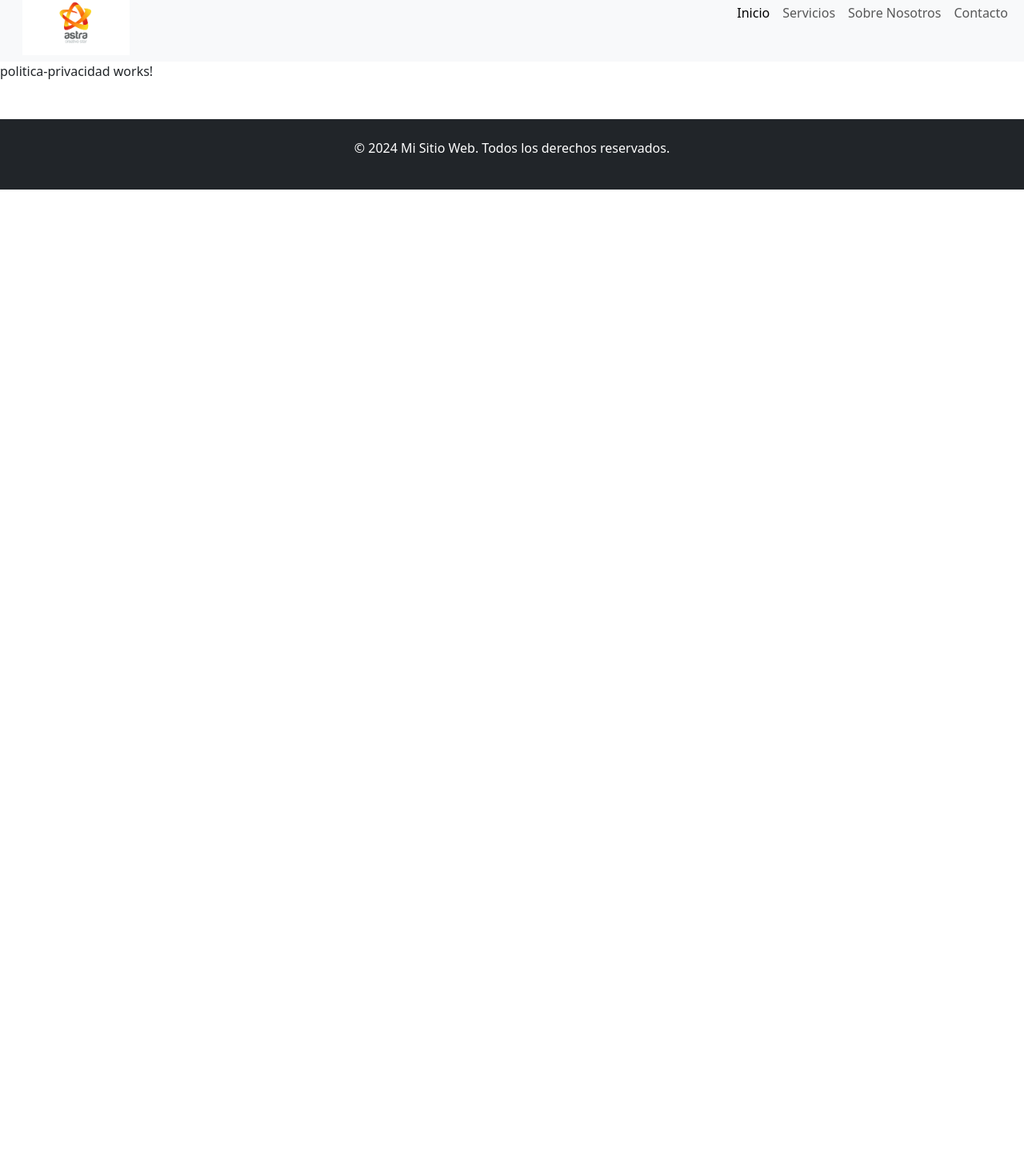
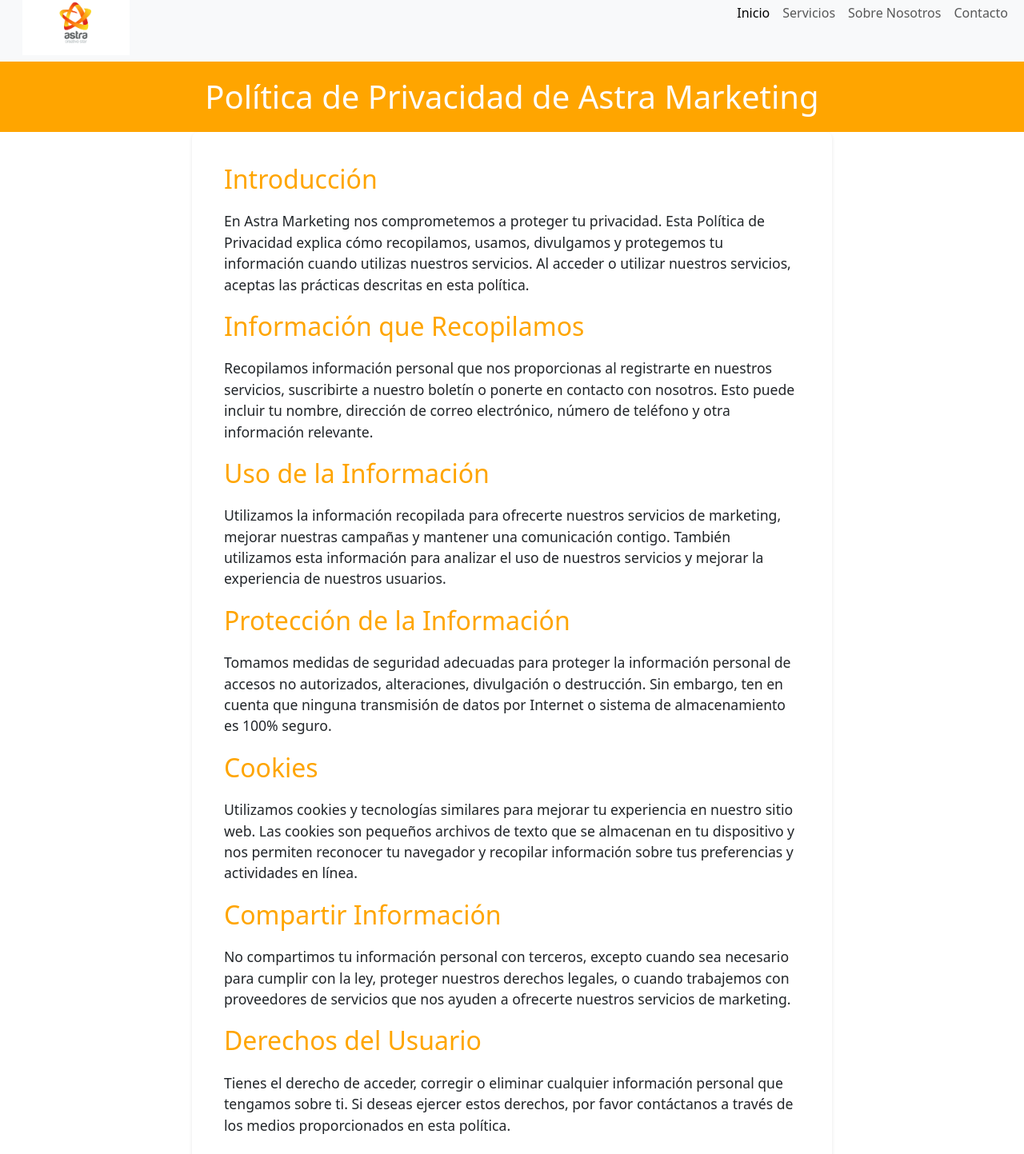
Before and after one commit to Javigarcilop/ra3-web-angular, an Angular app: page /politicaPrivacidad in a window 1280 px wide. Shown: the part 29-1472 px from the top of the page at 80% size. Before the commit the page ends 800 px from the top, so only its background shows below. Built offline with nearby package versions, Linux system fonts and the light colour scheme.

Commit message:
26-11-24

```diff
--- a/src/app/contacto/contacto.component.html
+++ b/src/app/contacto/contacto.component.html
@@ -1,12 +1,3 @@
-<!DOCTYPE html>
-<html lang="es">
-<head>
-    <meta charset="UTF-8">
-    <meta name="viewport" content="width=device-width, initial-scale=1.0">
-    <meta http-equiv="X-UA-Compatible" content="ie=edge">
-    <title>Contacto - Agencia de Publicidad y Marketing</title>
-</head>
-<body>
 <section id="contacto" class="my-5">
     <div class="container">
         <div class="row">
@@ -34,10 +25,10 @@
                 <p><strong>Teléfono:</strong> +123 456 7890</p>
                 <p><strong>Email:</strong> contacto@agenciamarketing.com</p>
                 <h3 class="mt-4">Ubicación en el mapa:</h3>
-                    <iframe src="https://www.google.com/maps/embed?pb=!1m18!1m12!1m3!1d2652.014923015978!2d-74.00601568434488!3d40.71277577933141!2m3!1f0!2f0!3f0!3m2!1i1024!2i768!4f13.1!3m3!1m2!1s0x89c259af118b51b5%3A0x92d3ebf9f2222b2f!2sFicticia%20Street%2C%20Ciudad%2C%20País!5e0!3m2!1ses!2ses!4v1698476944290!5m2!1ses!2ses" class="map-container" allowfullscreen="" loading="lazy"></iframe>
+                <iframe
+                    src="https://www.google.com/maps/embed?pb=!1m18!1m12!1m3!1d2652.014923015978!2d-74.00601568434488!3d40.71277577933141!2m3!1f0!2f0!3f0!3m2!1i1024!2i768!4f13.1!3m3!1m2!1s0x89c259af118b51b5%3A0x92d3ebf9f2222b2f!2sFicticia%20Street%2C%20Ciudad%2C%20País!5e0!3m2!1ses!2ses!4v1698476944290!5m2!1ses!2ses"
+                    class="map-container" allowfullscreen="" loading="lazy"></iframe>
             </div>
         </div>
     </div>
 </section>
-</body>
-</html>
--- a/src/app/footer/footer.component.html
+++ b/src/app/footer/footer.component.html
@@ -1,4 +1,4 @@
-<!-- Footer -->
 <footer class="bg-dark text-white text-center py-4 mt-5">
     <p>&copy; 2024 Mi Sitio Web. Todos los derechos reservados.</p>
+    <a class="nav-link" href="/politicaPrivacidad"><p>Politica de privacidad</p></a>
 </footer>
--- a/src/app/inicio/inicio.component.html
+++ b/src/app/inicio/inicio.component.html
@@ -1,13 +1,3 @@
-<div>
-  <!DOCTYPE html>
-  <html lang="es">
-  <head>
-    <meta charset="UTF-8">
-    <meta name="viewport" content="width=device-width, initial-scale=1.0">
-    <meta http-equiv="X-UA-Compatible" content="ie=edge">
-    <title>Página de Inicio</title>
-  </head>
-  <body>
 <section class="hero-section">
   <div class="text-center">
     <h1 class="hero-title"></h1>
@@ -15,13 +5,14 @@
     <a href="/servicios" class="btn btn-light btn-lg">Conócenos</a>
   </div>
 </section>
-
 <div class="container mt-5" id="servicios">
   <h2 class="text-center mb-4">Nuestros Servicios</h2>
   <div class="row">
     <div class="col-md-4 mb-4">
       <div class="card">
-            <img src="https://imgs.search.brave.com/Slyx2T_N2ulIl5sR6gJjEV_8L6io7iWb_Y_Eg7ktAcE/rs:fit:500:0:0:0/g:ce/aHR0cHM6Ly90NC5m/dGNkbi5uZXQvanBn/LzA5LzMyLzcwLzQ1/LzM2MF9GXzkzMjcw/NDU0NV8zeVNZcnBi/WW1uQ3I0NkRzNDRm/ZVZ2Q1N5QmlHQ09G/Qi5qcGc" class="card-img-top" alt="Servicio 1">
+        <img
+          src="https://imgs.search.brave.com/Slyx2T_N2ulIl5sR6gJjEV_8L6io7iWb_Y_Eg7ktAcE/rs:fit:500:0:0:0/g:ce/aHR0cHM6Ly90NC5m/dGNkbi5uZXQvanBn/LzA5LzMyLzcwLzQ1/LzM2MF9GXzkzMjcw/NDU0NV8zeVNZcnBi/WW1uQ3I0NkRzNDRm/ZVZ2Q1N5QmlHQ09G/Qi5qcGc"
+          class="card-img-top" alt="Servicio 1">
         <div class="card-body">
           <h5 class="card-title">Marketing digital</h5>
           <p class="card-text"> Desarrollamos estrategias de marketing en línea para atraer y retener clientes</p>
@@ -31,17 +22,22 @@
     </div>
     <div class="col-md-4 mb-4">
       <div class="card">
-            <img src="https://imgs.search.brave.com/b_3NQK0Q73tl0bRVwoo_ruOIGE2zAdzcddiSZ-J4NFE/rs:fit:500:0:0:0/g:ce/aHR0cHM6Ly9ibG9n/LmltcHVsc2UubGF0/L2hzLWZzL2h1YmZz/LzYtdGlwb3MtZGUt/cHVibGljaWRhZC1l/bi1pbnRlcm5ldC1x/dWUtdG9kby1uZWdv/Y2lvLWRlYmUtdXRp/bGl6YXItMS5qcGc_/d2lkdGg9MTI4MCZu/YW1lPTYtdGlwb3Mt/ZGUtcHVibGljaWRh/ZC1lbi1pbnRlcm5l/dC1xdWUtdG9kby1u/ZWdvY2lvLWRlYmUt/dXRpbGl6YXItMS5q/cGc" class="card-img-top" alt="Servicio 2">
+        <img
+          src="https://imgs.search.brave.com/b_3NQK0Q73tl0bRVwoo_ruOIGE2zAdzcddiSZ-J4NFE/rs:fit:500:0:0:0/g:ce/aHR0cHM6Ly9ibG9n/LmltcHVsc2UubGF0/L2hzLWZzL2h1YmZz/LzYtdGlwb3MtZGUt/cHVibGljaWRhZC1l/bi1pbnRlcm5ldC1x/dWUtdG9kby1uZWdv/Y2lvLWRlYmUtdXRp/bGl6YXItMS5qcGc_/d2lkdGg9MTI4MCZu/YW1lPTYtdGlwb3Mt/ZGUtcHVibGljaWRh/ZC1lbi1pbnRlcm5l/dC1xdWUtdG9kby1u/ZWdvY2lvLWRlYmUt/dXRpbGl6YXItMS5q/cGc"
+          class="card-img-top" alt="Servicio 2">
         <div class="card-body">
           <h5 class="card-title">Publicidad en línea</h5>
-              <p class="card-text">Ofrecemos anuncios en redes sociales y buscadores para llegar a audiencias específicas</p>
+          <p class="card-text">Ofrecemos anuncios en redes sociales y buscadores para llegar a audiencias específicas
+          </p>
           <a href="#" class="btn btn-primary">Más Información</a>
         </div>
       </div>
     </div>
     <div class="col-md-4 mb-4">
       <div class="card">
-            <img src="https://imgs.search.brave.com/tKJZqPBJyxJD9Abp7yxeuk31OksI3iB4UAdH6lOXEqo/rs:fit:500:0:0:0/g:ce/aHR0cHM6Ly93d3cu/Y29tdW5pY2FyZS5l/cy93cC1jb250ZW50/L3VwbG9hZHMvMjAy/MS8xMS9QdWJsaWNp/ZGFkLTItMi5qcGc" class="card-img-top" alt="Servicio 3">
+        <img
+          src="https://imgs.search.brave.com/tKJZqPBJyxJD9Abp7yxeuk31OksI3iB4UAdH6lOXEqo/rs:fit:500:0:0:0/g:ce/aHR0cHM6Ly93d3cu/Y29tdW5pY2FyZS5l/cy93cC1jb250ZW50/L3VwbG9hZHMvMjAy/MS8xMS9QdWJsaWNp/ZGFkLTItMi5qcGc"
+          class="card-img-top" alt="Servicio 3">
         <div class="card-body">
           <h5 class="card-title">Publicidad offline</h5>
           <p class="card-text">Implementamos campañas publicitarias en medios impresos y televisivos para objetivos</p>
@@ -51,5 +47,3 @@
     </div>
   </div>
 </div>
-  </body>
-  </html>
--- a/src/app/politica-privacidad/politica-privacidad.component.css
+++ b/src/app/politica-privacidad/politica-privacidad.component.css
@@ -1 +1,42 @@
-/*# sourceMappingURL=politica-privacidad.component.css.map */
+header {
+  background-color: #FFA500;
+  color: #fff;
+  padding: 20px;
+  text-align: center;
+}
+header h1 {
+  margin: 0;
+  font-size: 2.5rem;
+}
+
+.content {
+  padding: 40px;
+  max-width: 800px;
+  margin: 0 auto;
+  background-color: #fff;
+  border-radius: 8px;
+  box-shadow: 0 2px 4px rgba(0, 0, 0, 0.1);
+}
+.content h2 {
+  color: #FFA500;
+  font-size: 2rem;
+  margin-bottom: 20px;
+}
+.content p {
+  font-size: 1.1rem;
+  margin-bottom: 20px;
+}
+
+footer {
+  background-color: #FFA500;
+  color: #fff;
+  text-align: center;
+  padding: 20px;
+  position: absolute;
+  width: 100%;
+  bottom: 0;
+}
+footer p {
+  margin: 0;
+  font-size: 1rem;
+}/*# sourceMappingURL=politica-privacidad.component.css.map */
--- a/src/app/politica-privacidad/politica-privacidad.component.html
+++ b/src/app/politica-privacidad/politica-privacidad.component.html
@@ -1 +1,67 @@
-<p>politica-privacidad works!</p>
+<header>
+    <h1>Política de Privacidad de Astra Marketing</h1>
+</header>
+
+<div class="content">
+    <h2>Introducción</h2>
+    <p>
+        En Astra Marketing nos comprometemos a proteger tu privacidad. Esta Política de Privacidad explica cómo
+        recopilamos, usamos, divulgamos y protegemos tu información cuando utilizas nuestros servicios. Al acceder o
+        utilizar nuestros servicios, aceptas las prácticas descritas en esta política.
+    </p>
+
+    <h2>Información que Recopilamos</h2>
+    <p>
+        Recopilamos información personal que nos proporcionas al registrarte en nuestros servicios, suscribirte a
+        nuestro boletín o ponerte en contacto con nosotros. Esto puede incluir tu nombre, dirección de correo
+        electrónico, número de teléfono y otra información relevante.
+    </p>
+
+    <h2>Uso de la Información</h2>
+    <p>
+        Utilizamos la información recopilada para ofrecerte nuestros servicios de marketing, mejorar nuestras campañas y
+        mantener una comunicación contigo. También utilizamos esta información para analizar el uso de nuestros
+        servicios y mejorar la experiencia de nuestros usuarios.
+    </p>
+
+    <h2>Protección de la Información</h2>
+    <p>
+        Tomamos medidas de seguridad adecuadas para proteger la información personal de accesos no autorizados,
+        alteraciones, divulgación o destrucción. Sin embargo, ten en cuenta que ninguna transmisión de datos por
+        Internet o sistema de almacenamiento es 100% seguro.
+    </p>
+
+    <h2>Cookies</h2>
+    <p>
+        Utilizamos cookies y tecnologías similares para mejorar tu experiencia en nuestro sitio web. Las cookies son
+        pequeños archivos de texto que se almacenan en tu dispositivo y nos permiten reconocer tu navegador y recopilar
+        información sobre tus preferencias y actividades en línea.
+    </p>
+
+    <h2>Compartir Información</h2>
+    <p>
+        No compartimos tu información personal con terceros, excepto cuando sea necesario para cumplir con la ley,
+        proteger nuestros derechos legales, o cuando trabajemos con proveedores de servicios que nos ayuden a ofrecerte
+        nuestros servicios de marketing.
+    </p>
+
+    <h2>Derechos del Usuario</h2>
+    <p>
+        Tienes el derecho de acceder, corregir o eliminar cualquier información personal que tengamos sobre ti. Si
+        deseas ejercer estos derechos, por favor contáctanos a través de los medios proporcionados en esta política.
+    </p>
+
+    <h2>Actualizaciones a la Política de Privacidad</h2>
+    <p>
+        Nos reservamos el derecho de actualizar esta Política de Privacidad en cualquier momento. Cualquier cambio será
+        publicado en esta página, y te recomendamos revisar regularmente esta sección para estar al tanto de las
+        actualizaciones.
+    </p>
+
+    <h2>Contacto</h2>
+    <p>
+        Si tienes alguna pregunta o inquietud acerca de nuestra Política de Privacidad, no dudes en contactarnos a
+        través de nuestro correo electrónico: <a
+            href="mailto:contacto@astra-marketing.com">contacto@astra-marketing.com</a>.
+    </p>
+</div>
--- a/src/app/politica-privacidad/politica-privacidad.component.sass
+++ b/src/app/politica-privacidad/politica-privacidad.component.sass
@@ -0,0 +1,39 @@
+header
+  background-color: #FFA500
+  color: #fff
+  padding: 20px
+  text-align: center
+
+  h1
+    margin: 0
+    font-size: 2.5rem
+
+.content
+  padding: 40px
+  max-width: 800px
+  margin: 0 auto
+  background-color: #fff
+  border-radius: 8px
+  box-shadow: 0 2px 4px rgba(0, 0, 0, 0.1)
+
+  h2
+    color: #FFA500
+    font-size: 2rem
+    margin-bottom: 20px
+
+  p
+    font-size: 1.1rem
+    margin-bottom: 20px
+
+footer
+  background-color: #FFA500
+  color: #fff
+  text-align: center
+  padding: 20px
+  position: absolute
+  width: 100%
+  bottom: 0
+
+  p
+    margin: 0
+    font-size: 1rem
--- a/src/app/servicios/servicios.component.html
+++ b/src/app/servicios/servicios.component.html
@@ -8,7 +8,6 @@
     </div>
   </div>
 </section>
-
 <section id="services" class="bg-light py-5">
   <div class="container">
     <div class="row justify-content-center mb-4">
```
Also changed, not shown: src/app/sobre-mi-empresa/sobre-mi-empresa.component.html (+0 -10 lines), 1 other file (tests, documents, lock files or other folders). Lines whose indentation alone changed are shown as unchanged.
